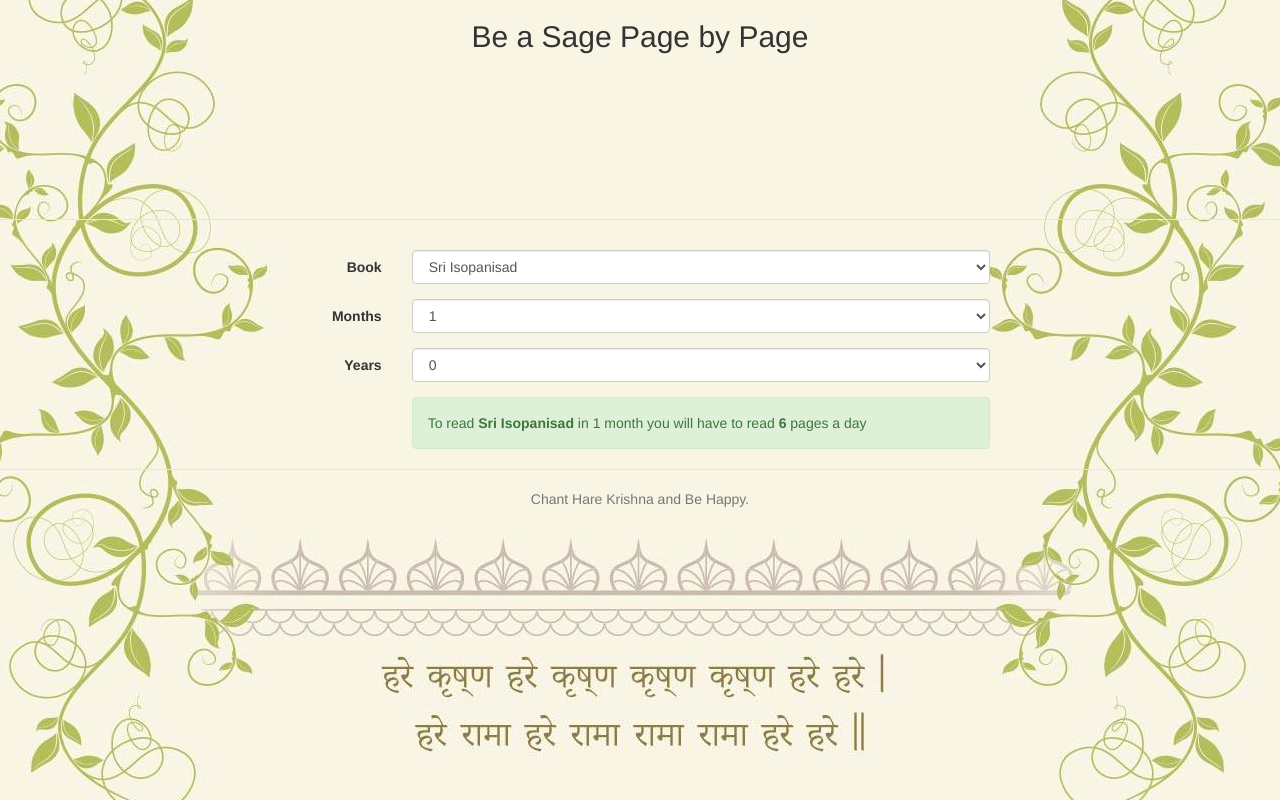
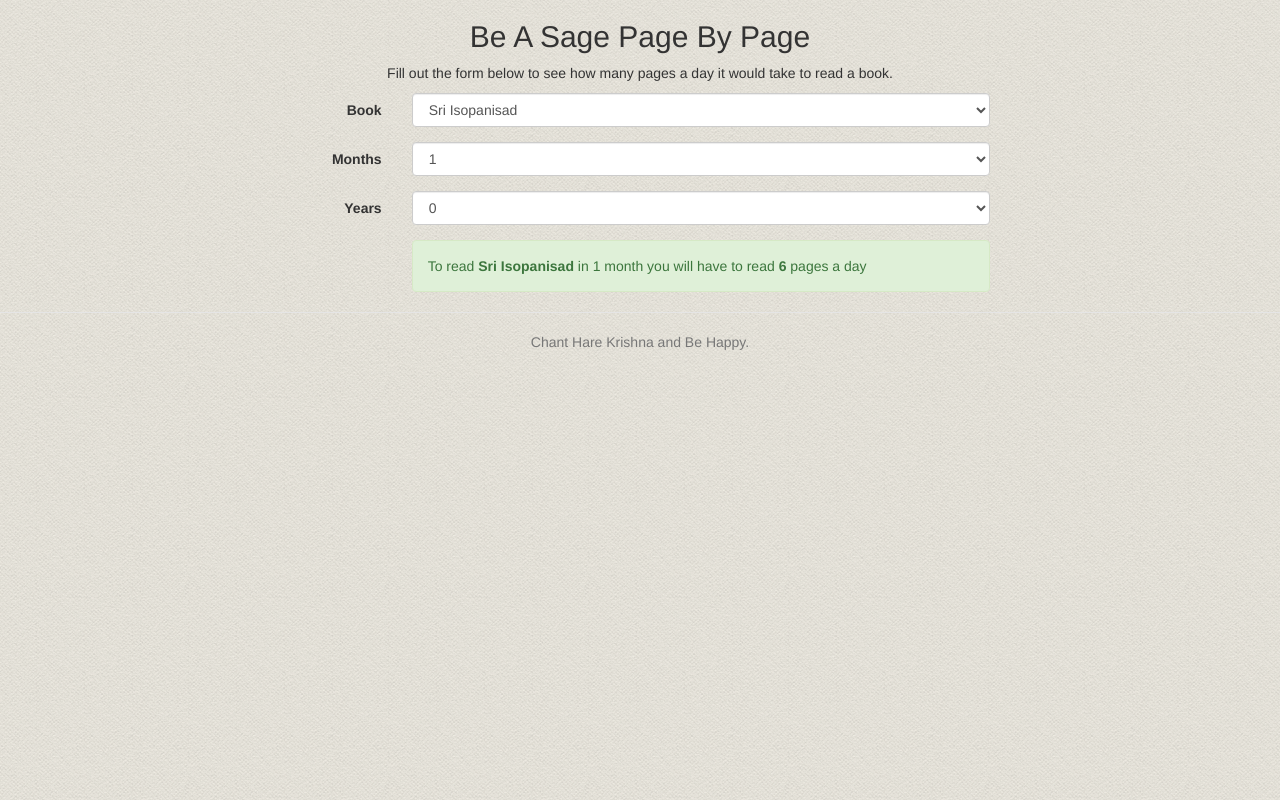
Before and after one commit to cheenbabes/sgvyas, a website: page app/index.html in a window 1280 px wide. Drawn offline with nearby package versions, Linux system fonts and the light colour scheme; some packages are replaced by stand-ins of ours; files that its build step writes are made by us from their sources.

Commit message:
added background image and modified css

```diff
--- a/app/index.html
+++ b/app/index.html
@@ -1,5 +1,6 @@
 <!doctype html>
 <html>
+
 <head>
     <meta charset="utf-8">
     <title></title>
@@ -15,12 +16,21 @@
     <link rel="stylesheet" href="styles/main.css">
     <!-- endbuild -->
 </head>
+
 <body ng-app="sagepageApp">
     <!--[if lte IE 8]>
       <p class="browsehappy">You are using an <strong>outdated</strong> browser. Please <a href="http://browsehappy.com/">upgrade your browser</a> to improve your experience.</p>
     <![endif]-->
 
-      <div class="header"> <h2 class="text-center">Be a Sage Page by Page</h2> </div>
+
+    <div class="container">
+        <div class="row">
+            <div class="col-md-12">
+                <div class="text-center"><h2>Be A Sage Page By Page</h2></div>
+                <p class="text-center">Fill out the form below to see how many pages a day it would take to read a book.</p>
+            </div>
+        </div>
+    </div>
 
     <div class="container">
         <div ng-view=""></div>
@@ -35,10 +45,12 @@
 
     <!-- Google Analytics: change UA-XXXXX-X to be your site's ID -->
     <script>
-       !function(A,n,g,u,l,a,r){A.GoogleAnalyticsObject=l,A[l]=A[l]||function(){
-       (A[l].q=A[l].q||[]).push(arguments)},A[l].l=+new Date,a=n.createElement(g),
-       r=n.getElementsByTagName(g)[0],a.src=u,r.parentNode.insertBefore(a,r)
-       }(window,document,'script','https://www.google-analytics.com/analytics.js','ga');
+        ! function (A, n, g, u, l, a, r) {
+            A.GoogleAnalyticsObject = l, A[l] = A[l] || function () {
+                    (A[l].q = A[l].q || []).push(arguments)
+                }, A[l].l = +new Date, a = n.createElement(g),
+                r = n.getElementsByTagName(g)[0], a.src = u, r.parentNode.insertBefore(a, r)
+        }(window, document, 'script', 'https://www.google-analytics.com/analytics.js', 'ga');
 
         ga('create', 'UA-XXXXX-X');
         ga('send', 'pageview');
@@ -56,7 +68,7 @@
     <!-- build:js({.tmp,app}) scripts/scripts.js -->
     <script src="scripts/app.js"></script>
     <script src="scripts/controllers/main.js"></script>
-        <script src="scripts/controllers/about.js"></script>
     <!-- endbuild -->
 </body>
+
 </html>
--- a/app/scripts/app.js
+++ b/app/scripts/app.js
@@ -19,11 +19,6 @@ angular
         controller: 'MainCtrl',
         controllerAs: 'main'
       })
-      .when('/about', {
-        templateUrl: 'views/about.html',
-        controller: 'AboutCtrl',
-        controllerAs: 'about'
-      })
       .otherwise({
         redirectTo: '/'
       });
--- a/app/styles/main.css
+++ b/app/styles/main.css
@@ -1,7 +1,7 @@
 .header,
 .jumbotron {
     border-bottom: 1px solid #e5e5e5;
-    background-image: url(../images/logo.png);
+/*    background-image: url(../images/logo.png);*/
     min-height: 200px;
     background-position: center;
     background-repeat: no-repeat;
@@ -18,9 +18,9 @@
 body {
     padding: 0;
     background-color: #f9f5e5;
-    background-image: url(../images/background.jpg);
+    background-image: url(../images/seamless_paper_texture.png);
     background-position: center;
-    background-repeat: no-repeat;
+    background-repeat: repeat;
     background-attachment: fixed;
 }
 
```
Also changed, not shown: app/images/cork-wallet.png (added), app/images/paisley-wallpaper-9.jpg (added), app/images/seamless_paper_texture.png (added), 1 other file. Lines whose indentation alone changed are shown as unchanged.
